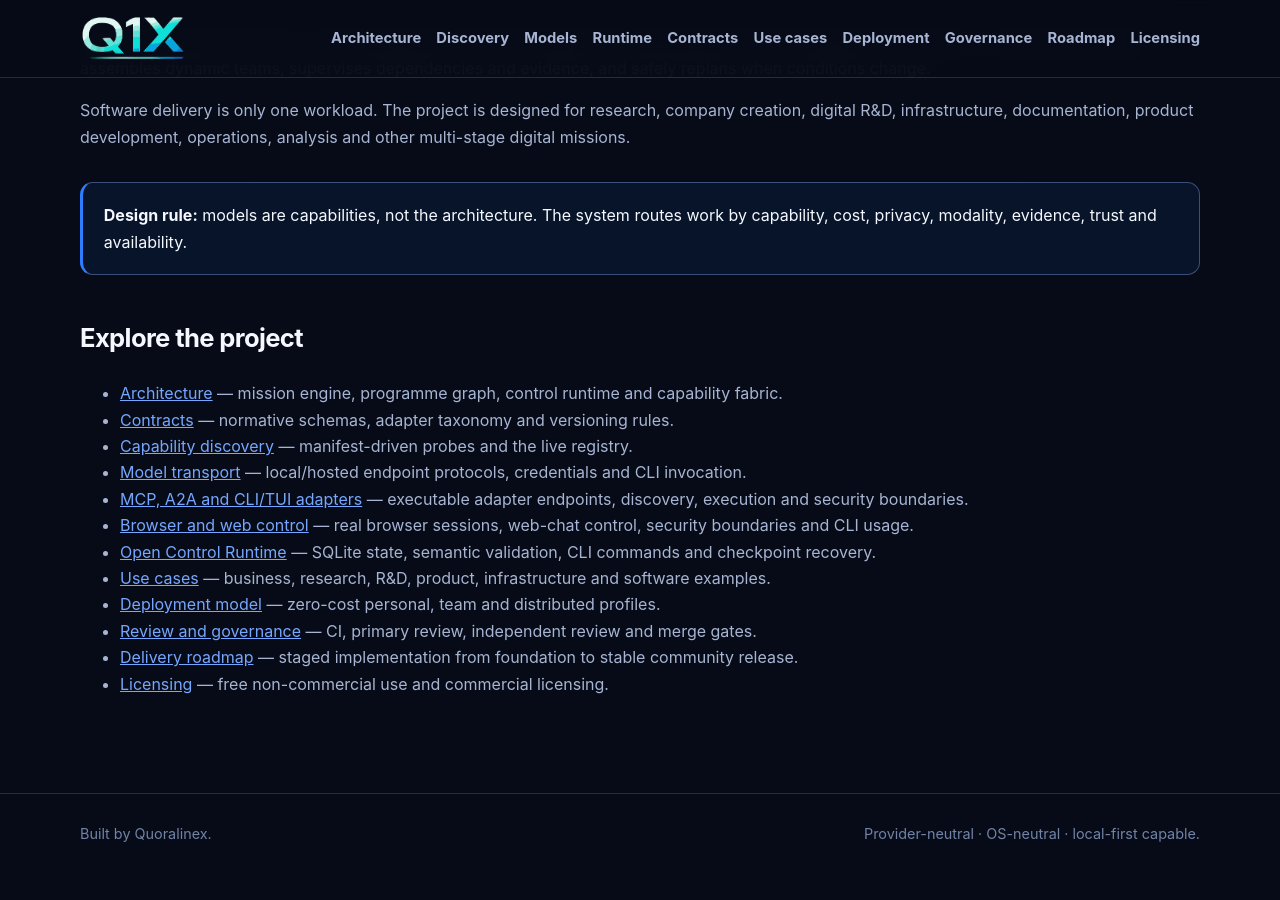
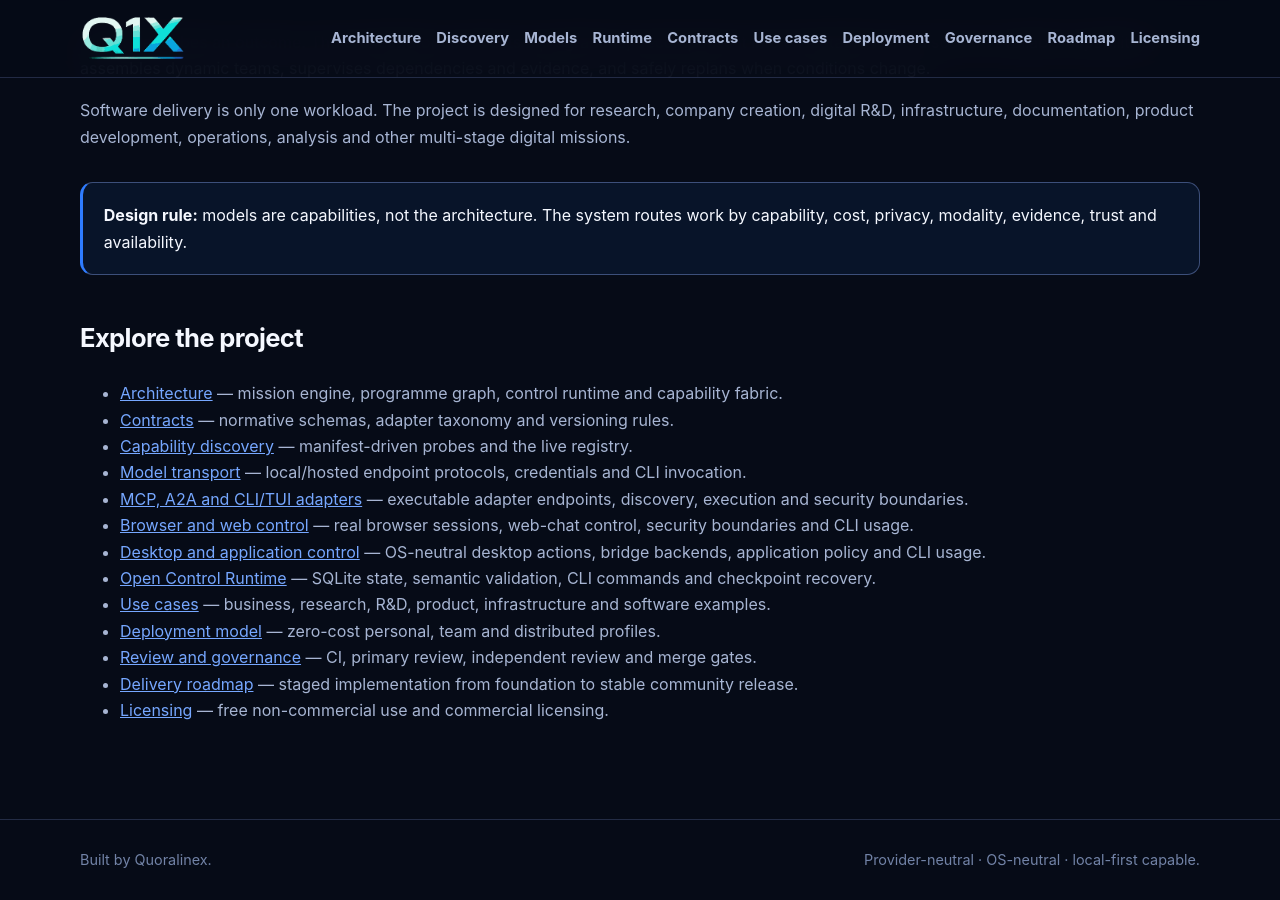
Before and after one commit to Quoralinex/q1x-community-orchestrator, a Jekyll site: the page built from docs/index.md, in a window 1280 px wide and 900 px high, scrolled down 813 px. Built offline with Jekyll 4.4.1, drawn with Linux system fonts in a browser that asks for light colours; before the commit the page ends 1687 px from its top, so only the background shows below that.

Commit message:
docs: link desktop application control documentation

```diff
--- a/docs/index.md
+++ b/docs/index.md
@@ -33,6 +33,7 @@ Software delivery is only one workload. The project is designed for research, co
 - [Model transport](model-transport.md) — local/hosted endpoint protocols, credentials and CLI invocation.
 - [MCP, A2A and CLI/TUI adapters](agent-cli-adapters.md) — executable adapter endpoints, discovery, execution and security boundaries.
 - [Browser and web control](browser-control.md) — real browser sessions, web-chat control, security boundaries and CLI usage.
+- [Desktop and application control](desktop-control.md) — OS-neutral desktop actions, bridge backends, application policy and CLI usage.
 - [Open Control Runtime](runtime.md) — SQLite state, semantic validation, CLI commands and checkpoint recovery.
 - [Use cases](use-cases.md) — business, research, R&D, product, infrastructure and software examples.
 - [Deployment model](deployment.md) — zero-cost personal, team and distributed profiles.
```
